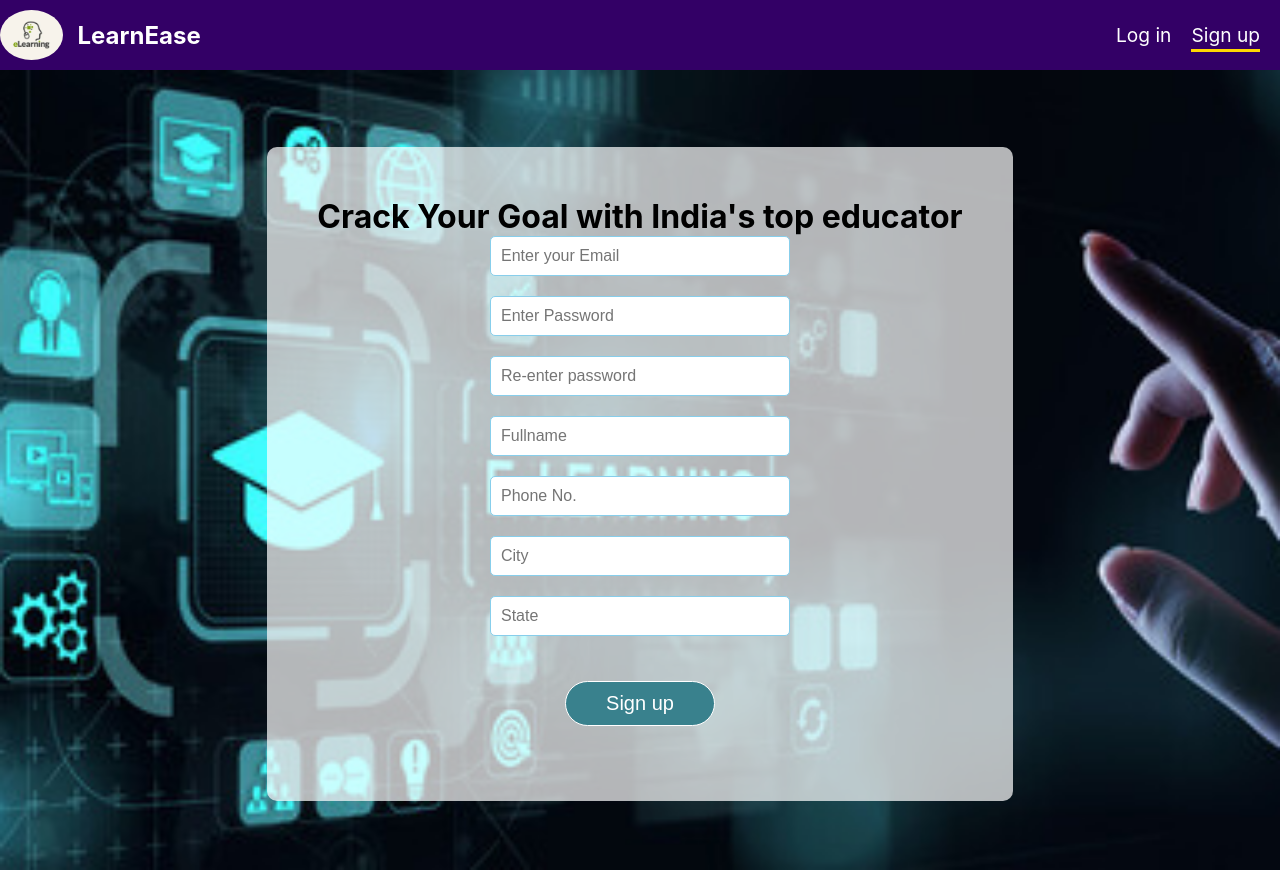
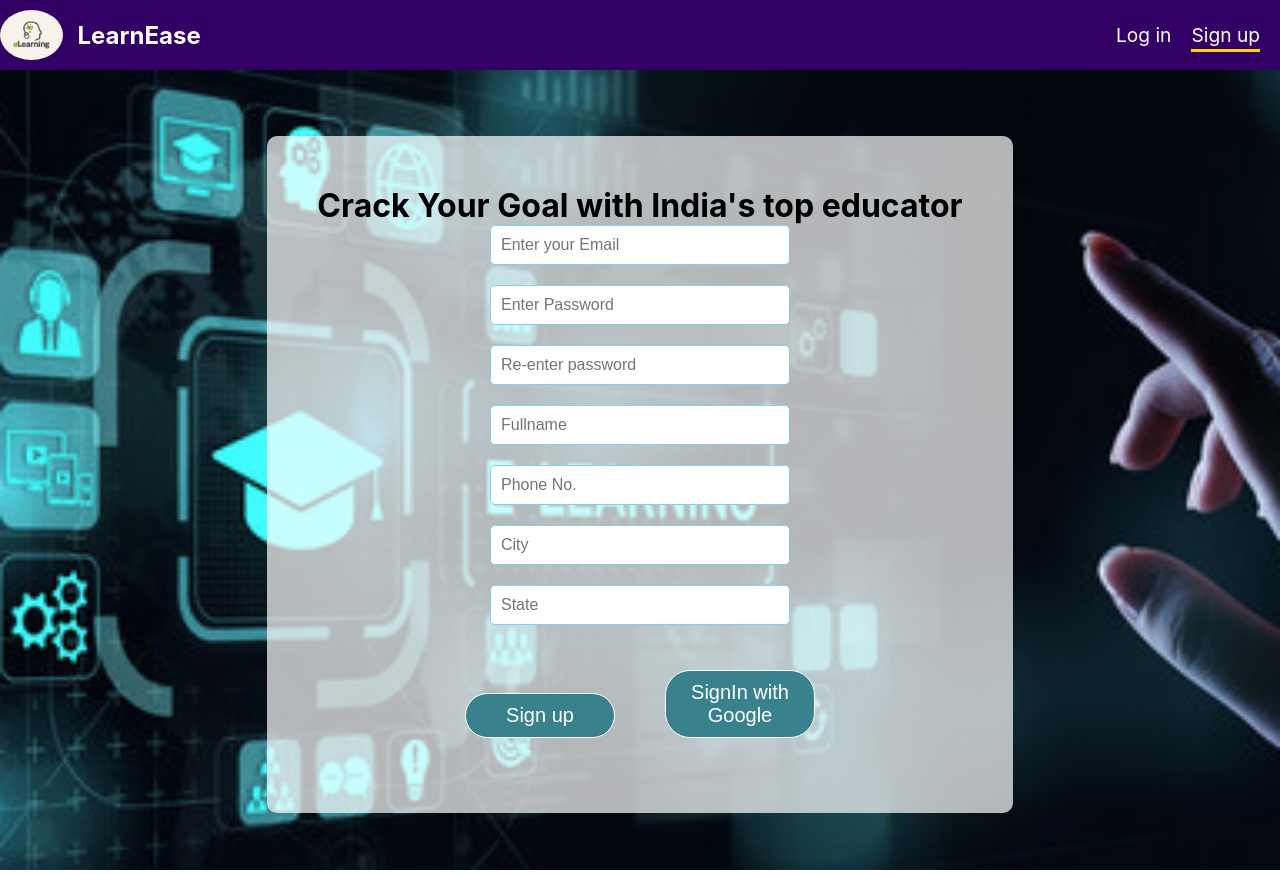
Before and after one commit to Nisargmodi3803/SDP-Project-IT065_066, a React (Create React App) app in the folder Student/Student_Frontend/: page / in a window 1280 px wide. Built offline with nearby package versions, Linux system fonts and the light colour scheme.

Commit message:
signInWithGoogle

```diff
--- a/Student/Student_Frontend/package.json
+++ b/Student/Student_Frontend/package.json
@@ -13,6 +13,7 @@
     "axois": "^0.0.1-security",
     "bcryptjs": "^2.4.3",
     "bootstrap": "^5.3.2",
+    "firebase": "^10.10.0",
     "jsonwebtoken": "^9.0.2",
     "primereact": "^10.4.0",
     "react": "^18.2.0",
--- /dev/null
+++ b/Student/Student_Frontend/src/components/firebase.js
@@ -0,0 +1,12 @@
+import { initializeApp } from "firebase/app";
+
+const firebaseConfig = {
+    apiKey: "AIzaSyAEHTYV-arQOx4EnRlMvu40NAJ_YHMbUhA",
+    authDomain: "learnease-1f7a1.firebaseapp.com",
+    projectId: "learnease-1f7a1",
+    storageBucket: "learnease-1f7a1.appspot.com",
+    messagingSenderId: "689090257044",
+    appId: "1:689090257044:web:637cdb9400b5bf03499481"
+};
+
+const app = initializeApp(firebaseConfig);
--- a/Student/Student_Frontend/src/components/signup.jsx
+++ b/Student/Student_Frontend/src/components/signup.jsx
@@ -2,6 +2,11 @@ import React, { useEffect, useState } from 'react'
 import './signup.css'
 import { useNavigate } from 'react-router-dom'
 import { BrowserRouter, Routes, Route } from 'react-router-dom';
+import { getAuth, GoogleAuthProvider, signInWithPopup } from 'firebase/auth';
+import { app } from './firebase';
+
+const auth = getAuth(app);
+const provider = new GoogleAuthProvider();
 
 export default function Signup() {
     const [email, setEmail] = useState("")
@@ -25,7 +30,7 @@ export default function Signup() {
         if (password.match(reEnterPassword)) {
             let result = await fetch('https://sdp-project-it065-066-9.onrender.com/register', {
                 method: 'post',
-                body: JSON.stringify({ email, password,name, phoneNo, city, state }),
+                body: JSON.stringify({ email, password, name, phoneNo, city, state }),
                 headers: {
                     'content-type': 'application/json'
                 },
@@ -42,6 +47,27 @@ export default function Signup() {
         else {
             alert('Re-entered password and password are not same try again')
         }
+    }
+
+    const signInWithGoogle = async () => {
+        signInWithPopup(auth, provider).then((data) => {
+            setEmail(data.user.email);
+        });
+
+        let result = await fetch('https://sdp-project-it065-066-9.onrender.com/register', {
+            method: 'post',
+            body: JSON.stringify({ email }),
+            headers: {
+                'content-type': 'application/json'
+            },
+        });
+
+        result = await result.json()
+        console.log(result)
+
+        localStorage.setItem("student", JSON.stringify(result.result))
+        localStorage.setItem("token", JSON.stringify(result.auth))
+        navigate('/home')
     }
 
     return (
@@ -88,7 +114,9 @@ export default function Signup() {
 
                         <button onClick={collectData}
                             type='button'>Sign up</button>
+                        <button onClick={signInWithGoogle} type='button'>SignIn with Google</button>
                     </form>
+
                 </div>
             </div>
         </div>
```
Also changed, not shown: 1 other file (tests, documents, lock files or other folders). Lines whose indentation alone changed are shown as unchanged.
